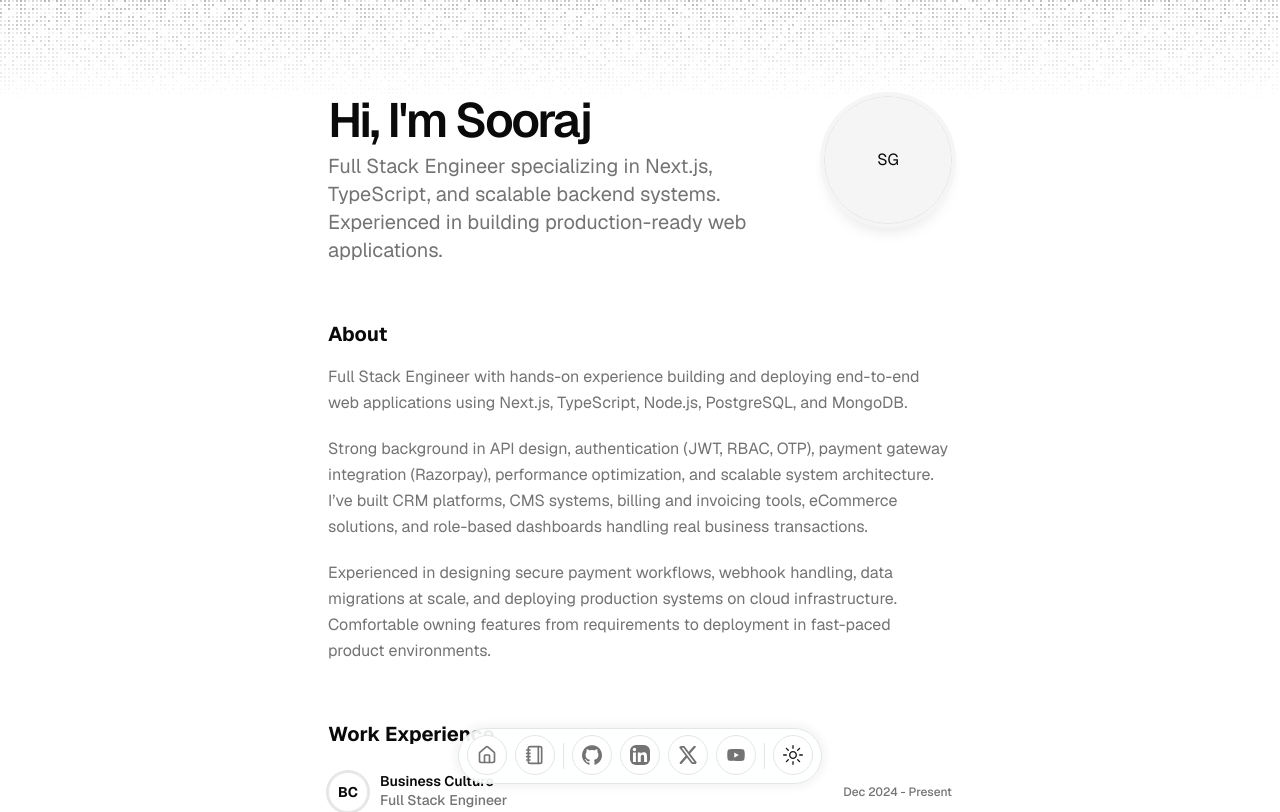
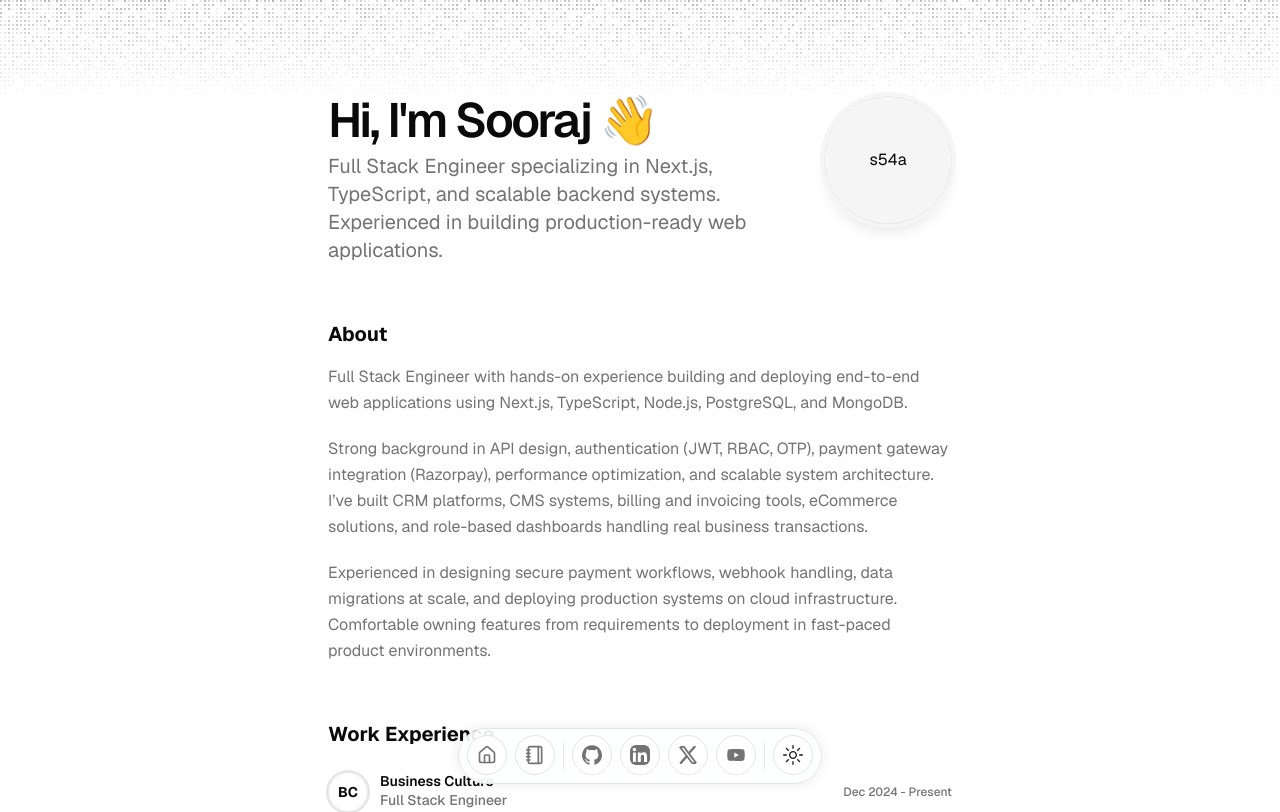
Before and after one commit to s54a/portfolio, a Next.js app: page / in a window 1280 px wide. Shown: the top 812 px of the page. Built offline with nearby package versions, Linux system fonts and the light colour scheme.

Commit message:
done migrated to magicUI portfolio

```diff
--- a/src/app/page.tsx
+++ b/src/app/page.tsx
@@ -25,10 +25,10 @@ export default function Page() {
                 delay={BLUR_FADE_DELAY}
                 className="text-3xl font-semibold tracking-tighter sm:text-4xl lg:text-5xl"
                 yOffset={8}
-                text={`Hi, I'm ${DATA.name.split(" ")[0]}`}
+                text={`Hi, I'm ${DATA.name.split(" ")[0]} 👋`}
               />
               <BlurFadeText
-                className="text-muted-foreground max-w-[600px] md:text-lg lg:text-xl"
+                className="text-muted-foreground max-w-150 md:text-lg lg:text-xl"
                 delay={BLUR_FADE_DELAY}
                 text={DATA.description}
               />
@@ -36,7 +36,8 @@ export default function Page() {
             <BlurFade delay={BLUR_FADE_DELAY} className="order-1 md:order-2">
               <Avatar className="ring-muted size-24 rounded-full border shadow-lg ring-4 md:size-32">
                 {/* <AvatarImage alt={DATA.name} src={DATA.avatarUrl} /> */}
-                <AvatarFallback>{DATA.initials}</AvatarFallback>
+                {/* <AvatarFallback>{DATA.initials}</AvatarFallback> */}
+                <AvatarFallback>{"s54a"}</AvatarFallback>
               </Avatar>
             </BlurFade>
           </div>
--- a/src/components/CreditsSection.tsx
+++ b/src/components/CreditsSection.tsx
@@ -1,19 +1,17 @@
-import Link from "next/link";
-
 export function CreditsSection() {
   return (
     <section className="text-muted-foreground mt-24 text-center text-sm">
       <p>
         Built using the{" "}
         <a
-          href="https://magicui.design"
+          href="https://magicui.design/docs/templates/portfolio"
           target="_blank"
           rel="noopener noreferrer"
           className="hover:text-foreground underline"
         >
-          Magic UI
+          Magic UI Portfolio Template
         </a>{" "}
-        portfolio template by{" "}
+        by{" "}
         <a
           href="https://github.com/dillionverma"
           target="_blank"
--- a/src/components/section/contact-section.tsx
+++ b/src/components/section/contact-section.tsx
@@ -45,7 +45,7 @@ export default function ContactSection() {
             rel="noopener noreferrer"
             className="text-blue-500 underline-offset-4 hover:underline"
           >
-            X (Twitter) @s54a__
+            X/s54a__
           </Link>
         </p>
 
```
